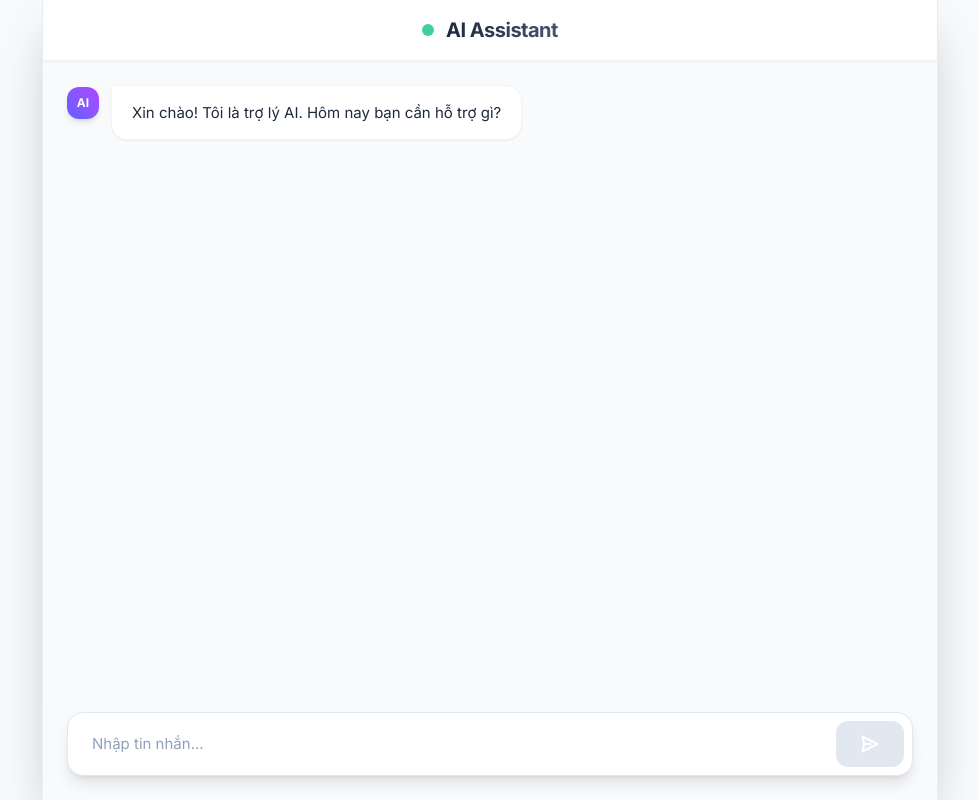
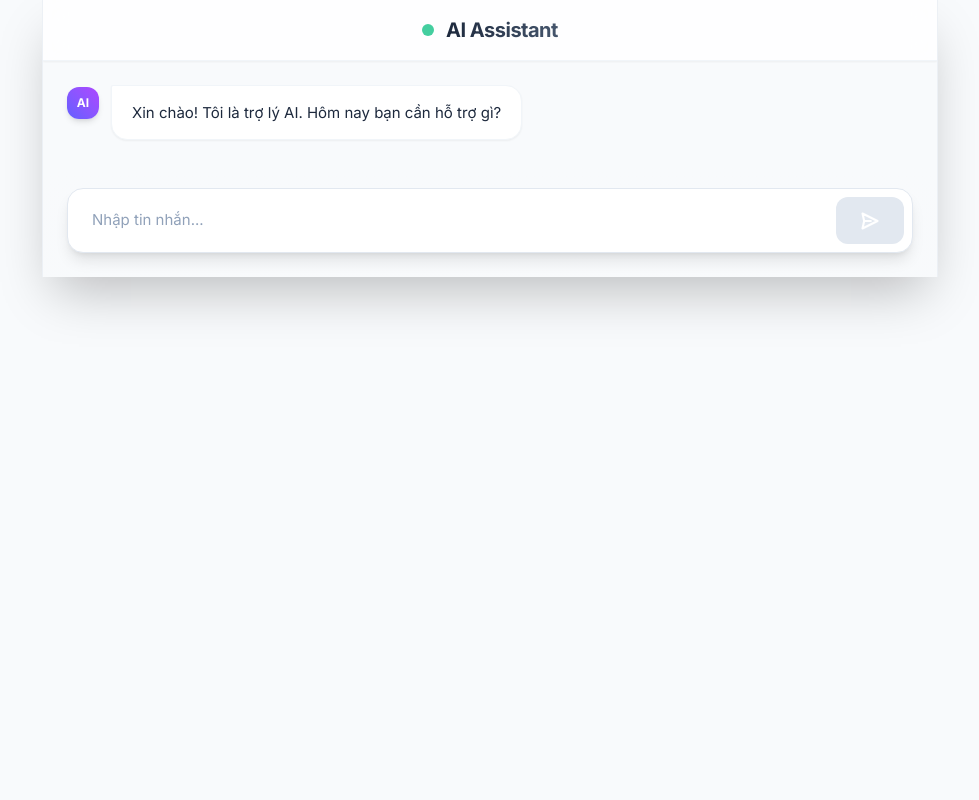
Before and after one commit to phxbinh/TrungNguyen, a Next.js app: page /chat-tool in a window 1280 px wide. Shown: the whole page, without its empty margins (150-1129 px from the left). Built offline with nearby package versions, Linux system fonts and the light colour scheme.

Commit message:
Update page.tsx

```diff
--- a/src/app/chat-tool/page.tsx
+++ b/src/app/chat-tool/page.tsx
@@ -119,7 +119,8 @@ export default function Chat() {
   };
 
   return (
-    <div className="flex flex-col h-screen max-w-4xl mx-auto bg-slate-50 font-sans shadow-2xl border-x border-slate-200/50">
+    //<div className="flex flex-col h-screen max-w-4xl mx-auto bg-slate-50 font-sans shadow-2xl border-x border-slate-200/50">
+    <div className="flex flex-col h-dscreen w-full max-w-4xl mx-auto bg-slate-50 font-sans shadow-2xl border-x border-slate-200/50 overflow-hidden">
       {/* Header */}
       <div className="backdrop-blur-md bg-white/80 sticky top-0 z-10 border-b border-slate-100 px-6 py-4 flex items-center justify-between shadow-xs">
         <div className="flex items-center gap-3 mx-auto">
```
